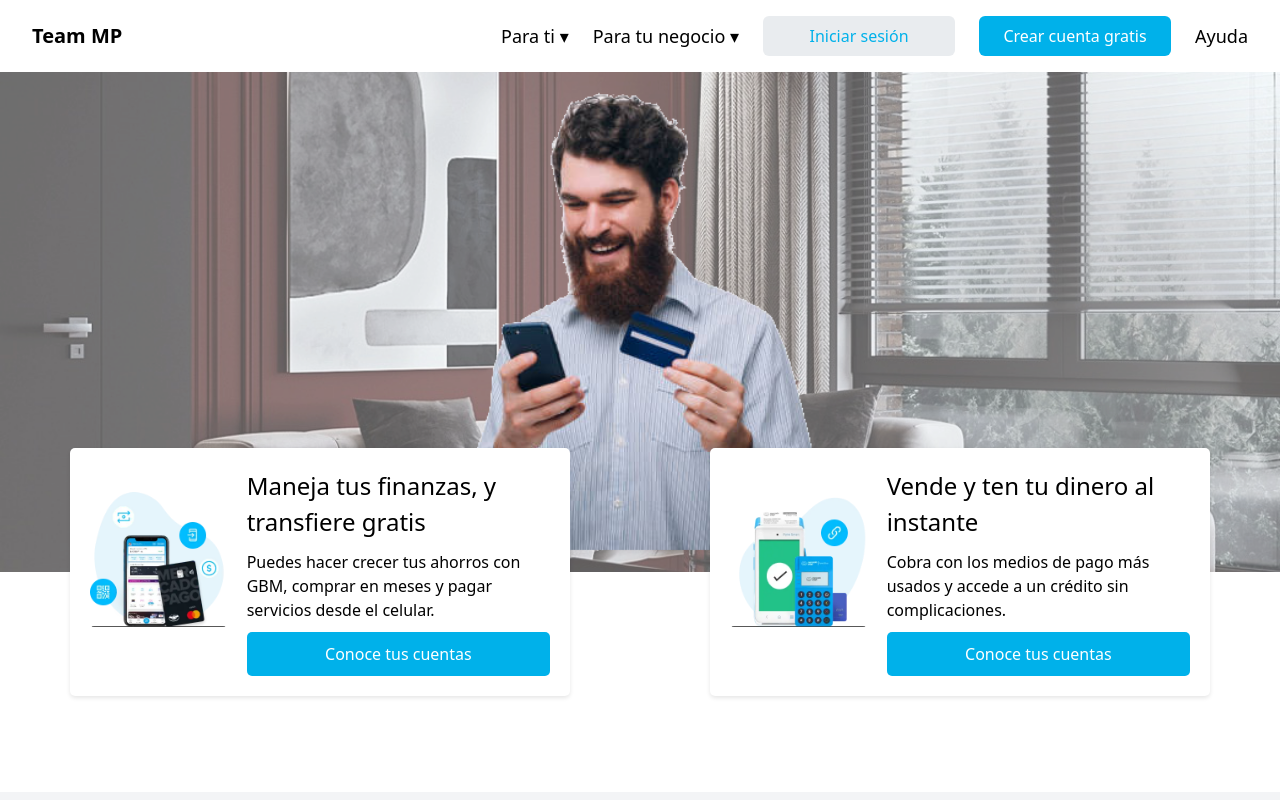
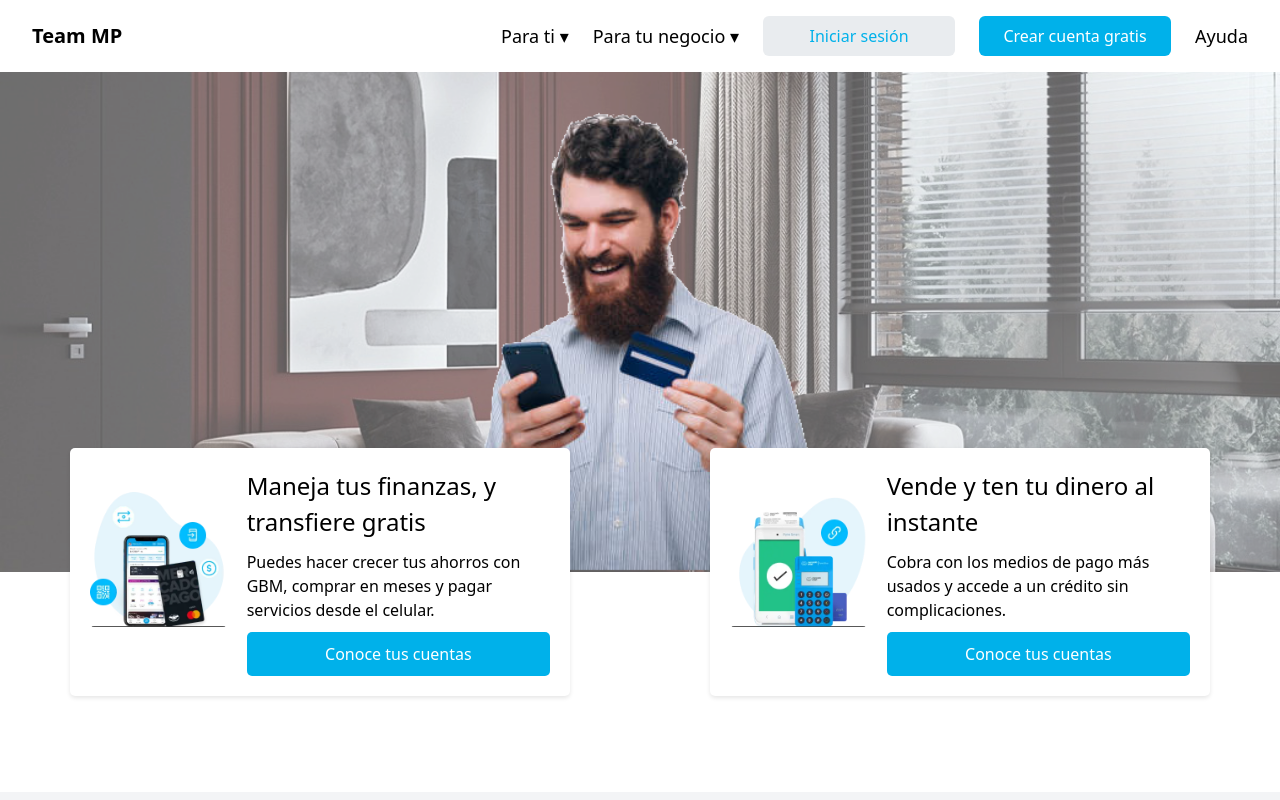
Before and after one commit to illiCristian/NestJs-Backend-Wallet, a Next.js app in the folder client/: page / in a window 1280 px wide. Shown: the top 800 px of the page. Built offline with nearby package versions, Linux system fonts and the light colour scheme.

Commit message:
cards on banner

```diff
--- a/client/src/components/navbar-banner/Banner.tsx
+++ b/client/src/components/navbar-banner/Banner.tsx
@@ -20,7 +20,7 @@ export default function Banner () {
               height={100}
             />
           </div>
-          <div className='absolute top-1/2 left-1/2 transform -translate-x-1/2 -translate-y-1/2'>
+          <div className='banner-img2 absolute left-1/2 transform -translate-x-1/2 -translate-y-1/2'>
             <Image
               className='banner-image2 object-cover object-center rounded'
               alt='hero'
--- a/client/src/components/navbar-banner/styles.css
+++ b/client/src/components/navbar-banner/styles.css
@@ -7,6 +7,9 @@
     height: 500px;
     margin: auto;
 
+}
+.banner-img2{
+    top: 270px;
 }
 /* .card {
     width: 500px;
```
Also changed, not shown: client/public/images/banner8.jpeg (added).
